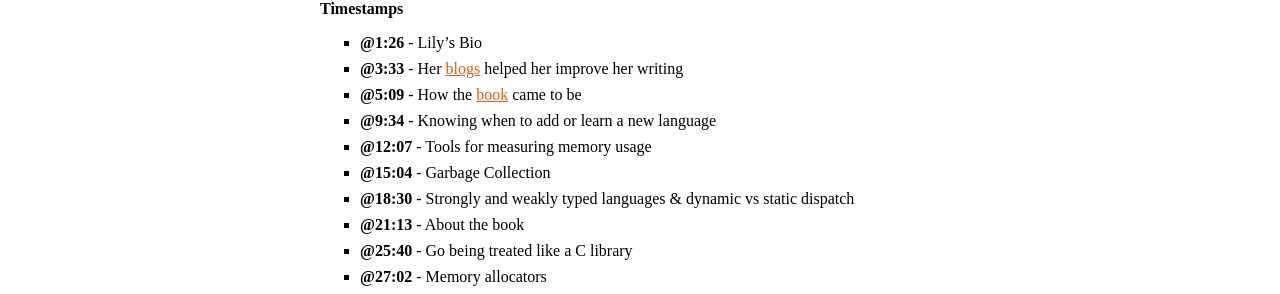
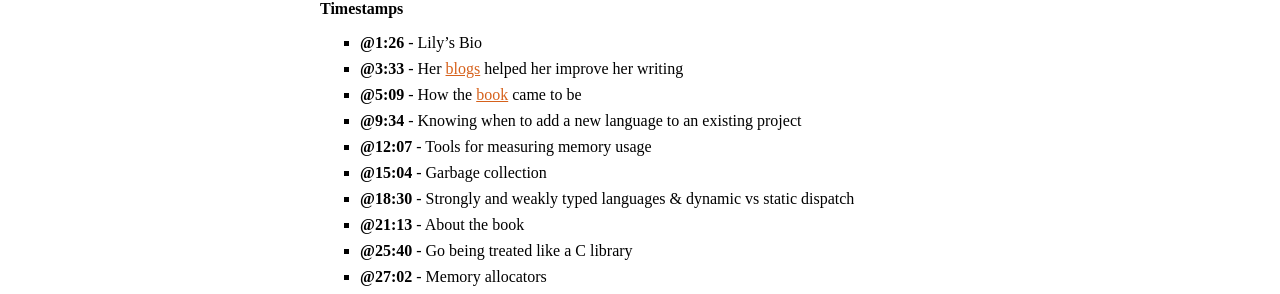
Before and after one commit to rustacean-station/rustacean-station.org, a Jekyll site: the page built from _episodes/049-lily-mara.md, in a window 1280 px wide. Shown: the part 884-1178 px from the top of the page. Built offline with Jekyll 4.4.1, drawn with Linux system fonts in a browser that asks for light colours.

Commit message:
update notes for episode

```diff
--- a/_episodes/049-lily-mara.md
+++ b/_episodes/049-lily-mara.md
@@ -22,9 +22,9 @@ Rustacean Station is a community project; get in touch with us if you'd like to
 - [@1:26] -	Lily's Bio
 - [@3:33] -	Her [blogs](https://onesignal.com/blog/author/lily/) helped her improve her writing
 - [@5:09] -	How the [book](https://www.manning.com/books/refactoring-to-rust) came to be
-- [@9:34] -	Knowing when to add or learn a new language
+- [@9:34] -	Knowing when to add a new language to an existing project
 - [@12:07] - Tools for measuring memory usage
-- [@15:04] - Garbage Collection
+- [@15:04] - Garbage collection
 - [@18:30] - Strongly and weakly typed languages & dynamic vs static dispatch
 - [@21:13] - About the book
 - [@25:40] - Go being treated like a C library
```
